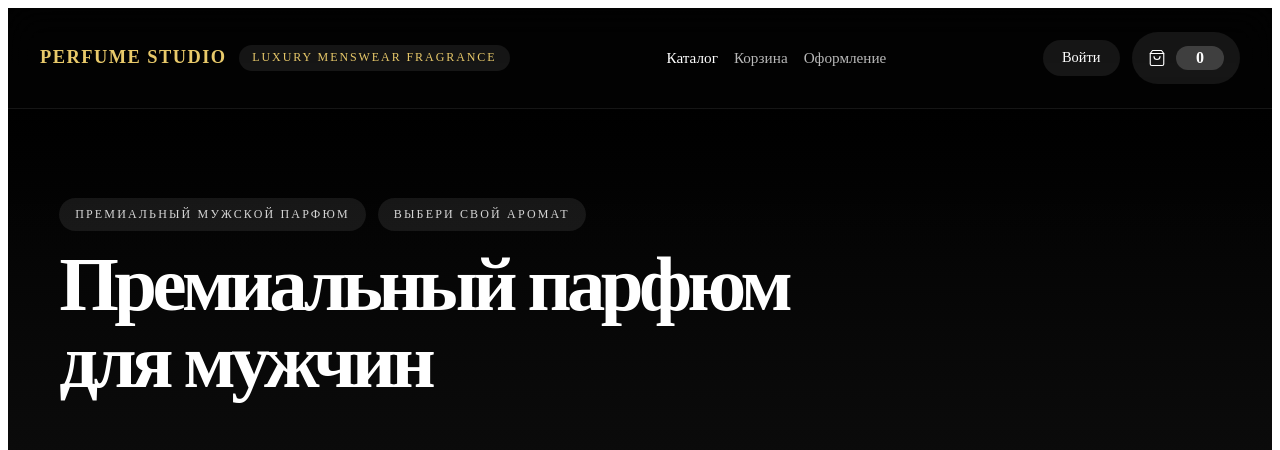
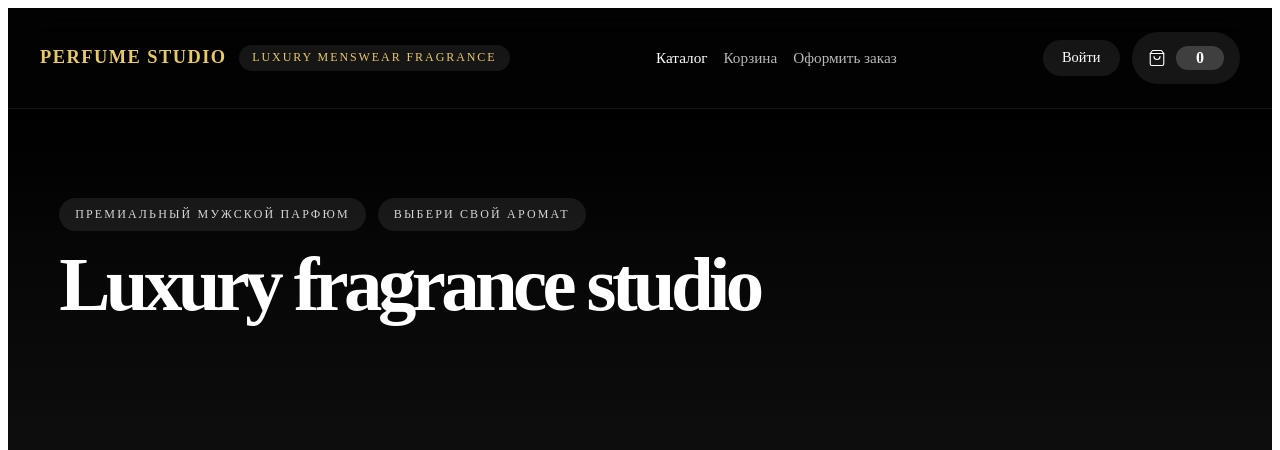
Before and after one commit to Muhammad1977-RTS/Perfume_store, an Angular app in the folder frontend/: page / in a window 1280 px wide. Shown: the top 450 px of the page. Built offline with nearby package versions, Linux system fonts and the light colour scheme; no server answers.

Commit message:
fix: update home and site-header components

```diff
--- a/frontend/src/app/components/home.component.html
+++ b/frontend/src/app/components/home.component.html
@@ -4,7 +4,7 @@
       <span class="label">Премиальный мужской парфюм</span>
       <span class="label">Выбери свой аромат</span>
     </div>
-    <h1>Премиальный парфюм для мужчин</h1>
+    <h1>Luxury fragrance studio</h1>
   </div>
 </section>
 
--- a/frontend/src/app/components/site-header.component.html
+++ b/frontend/src/app/components/site-header.component.html
@@ -6,9 +6,9 @@
   <nav class="nav-links">
     <a routerLink="/" routerLinkActive="active" [routerLinkActiveOptions]="{ exact: true }">Каталог</a>
     <a routerLink="/cart" routerLinkActive="active">Корзина</a>
-    <a routerLink="/checkout" routerLinkActive="active">Оформление</a>
+    <a routerLink="/checkout" routerLinkActive="active">Оформить заказ</a>
     @if (authService.isAdmin()) {
-      <a routerLink="/admin" routerLinkActive="active">Админка</a>
+      <a routerLink="/admin" routerLinkActive="active">Панель управления</a>
     }
   </nav>
   <div class="actions">
@@ -21,13 +21,13 @@
     } @else {
       <a routerLink="/login" class="btn-login">Войти</a>
     }
-    <a routerLink="/cart" class="cart-link">
-      <svg xmlns="http://www.w3.org/2000/svg" width="18" height="18" viewBox="0 0 24 24" fill="none" stroke="currentColor" stroke-width="1.5" stroke-linecap="round" stroke-linejoin="round">
+    <a routerLink="/cart" class="cart-link" [attr.aria-label]="'Корзина, ' + cartService.totalQuantity() + ' товаров'">
+      <svg xmlns="http://www.w3.org/2000/svg" width="18" height="18" viewBox="0 0 24 24" fill="none" stroke="currentColor" stroke-width="1.5" stroke-linecap="round" stroke-linejoin="round" aria-hidden="true">
         <path d="M6 2 3 6v14a2 2 0 0 0 2 2h14a2 2 0 0 0 2-2V6l-3-4z"/>
         <line x1="3" y1="6" x2="21" y2="6"/>
         <path d="M16 10a4 4 0 0 1-8 0"/>
       </svg>
-      <strong>{{ cartService.totalQuantity() }}</strong>
+      <strong aria-hidden="true">{{ cartService.totalQuantity() }}</strong>
     </a>
   </div>
 </header>
```
